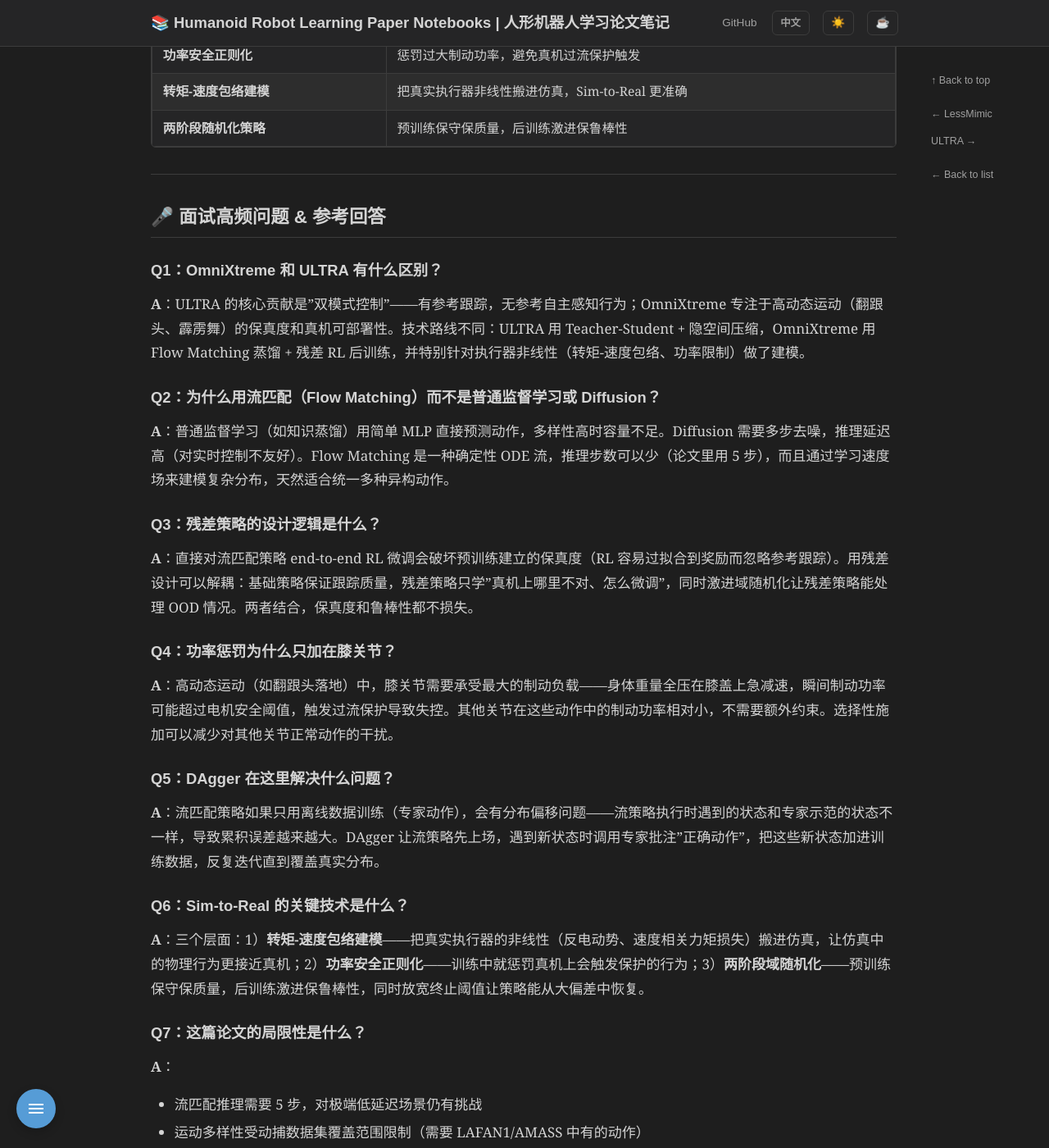
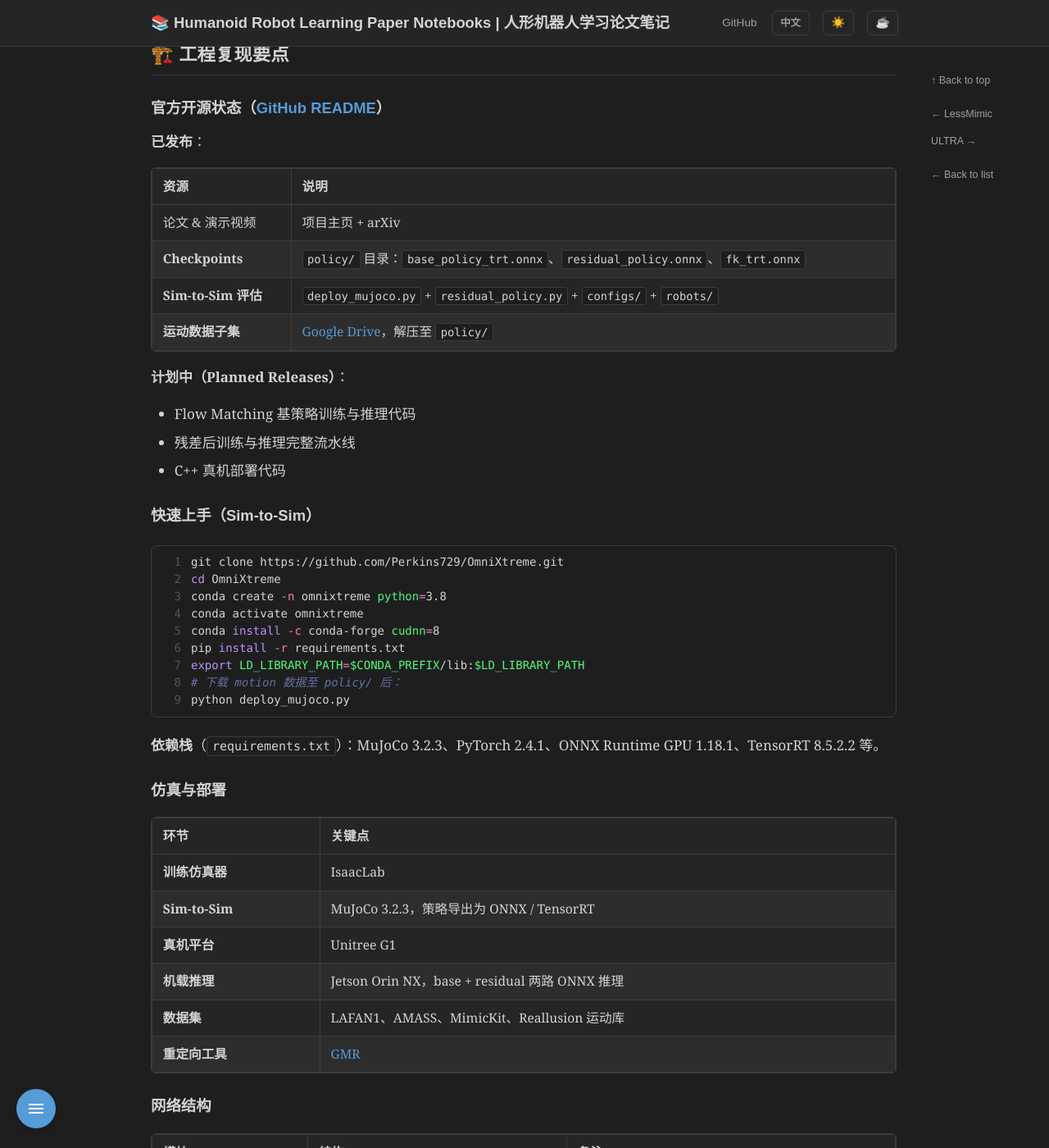
Before and after one commit to ImChong/Humanoid_Robot_Learning_Paper_Notebooks, a Jekyll site: the page built from papers/04_Loco-Manipulation_and_WBC/OmniXtreme_Breaking_the_Generality_Barrier_in_High-Dynamic_Humanoid_Control/OmniXtreme_Breaking_the_Generality_Barrier_in_High-Dynamic_Humanoid_Control.md, in a window 1280 px wide and 1400 px high, scrolled down 7735 px. Shown: the whole window at 82% size. Built offline with Jekyll 4.4.1, drawn with Linux system fonts in a browser that asks for light colours; some of the changed text lies outside the part shown.

Commit message:
docs(OmniXtreme): 同步项目主页与 GitHub 开源信息
- 补充 RSS 2026 收录、项目主页与官方仓库链接
- 新增真机展示清单、消融实验与开源状态（checkpoint / MuJoCo sim-to-sim）
- 完善作者机构、Sim-to-Sim 复现流程与 Q&A
- front matter 添加 zhname，修正 H1 简要描述

Co-authored-by: Chong Liu <chongliu2021@163.com>

````diff
--- a/papers/04_Loco-Manipulation_and_WBC/OmniXtreme_Breaking_the_Generality_Barrier_in_High-Dynamic_Humanoid_Control/OmniXtreme_Breaking_the_Generality_Barrier_in_High-Dynamic_Humanoid_Control.md
+++ b/papers/04_Loco-Manipulation_and_WBC/OmniXtreme_Breaking_the_Generality_Barrier_in_High-Dynamic_Humanoid_Control/OmniXtreme_Breaking_the_Generality_Barrier_in_High-Dynamic_Humanoid_Control.md
@@ -2,11 +2,12 @@
 layout: paper
 paper_order: 12
 title: "OmniXtreme: Breaking the Generality Barrier in High-Dynamic Humanoid Control"
+zhname: "OmniXtreme：突破高动态人形控制的通用性壁垒"
 category: "Loco-Manipulation and WBC"
 ---
 
 # OmniXtreme: Breaking the Generality Barrier in High-Dynamic Humanoid Control
-**突破高动态人形机器人控制的通用性瓶颈**
+**Flow Matching 蒸馏多专家为统一策略，再叠加执行器感知残差 RL 与功率安全正则，让单一策略在 G1 真机完成翻跟头、霹雳舞等极限全身动作**
 
 > 📅 阅读日期: 2026-03-08
 >
@@ -20,14 +21,19 @@ category: "Loco-Manipulation and WBC"
 |------|------|
 | **arXiv** | [2602.23843](https://arxiv.org/abs/2602.23843) |
 | **PDF** | [下载](https://arxiv.org/pdf/2602.23843) |
+| **项目主页** | [extreme-humanoid.github.io](https://extreme-humanoid.github.io/) |
+| **GitHub** | [Perkins729/OmniXtreme](https://github.com/Perkins729/OmniXtreme) |
+| **收录** | RSS 2026 |
 | **发布时间** | 2026年2月27日（arXiv） |
-| **机构** | BIGAI（北京通用人工智能研究院）、上交大、中科大、宇树科技 |
+| **机构** | BIGAI、BIGAI & 宇树联合实验室、上交大、中科大、宇树科技、华科、北理工 |
 | **实验平台** | Unitree G1 人形机器人 |
-| **部署硬件** | 机载 NVIDIA Jetson Orin NX |
-| **仿真器** | IsaacLab |
+| **部署硬件** | 机载 NVIDIA Jetson Orin NX（推理全 onboard、实时） |
+| **训练仿真器** | IsaacLab |
+| **Sim-to-Sim 验证** | MuJoCo 3.2.3（`deploy_mujoco.py`） |
 
-**作者**: Yunshen Wang\*, Shaohang Zhu\*, …
-**通讯作者**: Baoxiong Jia, Siyuan Huang（BIGAI & 宇树科技联合实验室）
+**作者**: Yunshen Wang\*¹'²'³, Shaohang Zhu\*¹'²'⁴, Peiyuan Zhi¹'², Yuhan Li¹'²'⁶, Jiaxin Li¹'²'⁷, Yong-Lu Li³, Yuchen Xiao⁵, Xingxing Wang⁵, Baoxiong Jia†¹'², Siyuan Huang†¹'²
+**机构编号**: ¹ BIGAI · ² BIGAI & Unitree 联合实验室 · ³ 上海交大 · ⁴ 中科大 · ⁵ 宇树科技 · ⁶ 华科 · ⁷ 北理工
+**通讯作者**: Baoxiong Jia, Siyuan Huang
 
 ---
 
@@ -217,14 +223,78 @@ $$\tau_{\max,0} = \begin{cases} \tau_{y1}, & v \cdot \tau_{\text{in}} > 0 & \tex
 
 ---
 
+## 🎬 真机展示能力（统一策略）
+
+项目主页 [Behavior Gallery](https://extreme-humanoid.github.io/) 展示了**单一统一策略**在 G1 真机上完成的极限动作，包括但不限于：
+
+| 类别 | 代表动作 |
+|------|----------|
+| **Breaking / B-boy** | 连续后手翻、长段霹雳舞、Thomas flare、backspin |
+| **体操 / 特技** | Webster flip（连续 5 次）、侧手翻、空翻侧手翻、自行车踢 |
+| **武术 / 踢技** | Spinkick、butterfly kick |
+| **基础高动态** | 前滚翻、后滚翻、交替手枪深蹲、倒立行走 |
+| **补充 demo** | 攻击连招、俯卧撑、被击倒后恢复、滚翻-空翻组合 |
+
+> 项目主页强调：推理 pipeline **全 onboard、实时执行**，无需外部算力或遥操介入。
+
+---
+
+## 🧪 消融实验（项目主页）
+
+| 组件 | 作用 |
+|------|------|
+| **Power-Safety Regularization** | 显式惩罚过大负关节功率，防止高动态制动时能量吸收过载、触发过流保护 |
+| **Motor Characteristic Modeling** | 在仿真中建模真实电机转矩-速度包络（含反电动势），缩小 sim-to-real 差距 |
+
+两者共同构成「执行器感知后训练」的核心工程贡献；去掉任一项，真机高动态动作（尤其落地制动）成功率显著下降。
+
+---
+
 ## 🏗️ 工程复现要点
 
-### 仿真环境
-- **训练仿真器**: IsaacLab
-- **真机平台**: Unitree G1
-- **机载推理**: NVIDIA Jetson Orin NX
-- **数据集**: LAFAN1、AMASS、MimicKit、Reallusion 运动库
-- **重定向工具**: GMR
+### 官方开源状态（[GitHub README](https://github.com/Perkins729/OmniXtreme)）
+
+**已发布**：
+
+| 资源 | 说明 |
+|------|------|
+| 论文 & 演示视频 | 项目主页 + arXiv |
+| **Checkpoints** | `policy/` 目录：`base_policy_trt.onnx`、`residual_policy.onnx`、`fk_trt.onnx` |
+| **Sim-to-Sim 评估** | `deploy_mujoco.py` + `residual_policy.py` + `configs/` + `robots/` |
+| **运动数据子集** | [Google Drive](https://drive.google.com/file/d/1-LXEmUfW80BXYQ0tAZx341PzY8u14Z9Q/view?usp=sharing)，解压至 `policy/` |
+
+**计划中（Planned Releases）**：
+
+- Flow Matching 基策略训练与推理代码
+- 残差后训练与推理完整流水线
+- C++ 真机部署代码
+
+### 快速上手（Sim-to-Sim）
+
+```bash
+git clone https://github.com/Perkins729/OmniXtreme.git
+cd OmniXtreme
+conda create -n omnixtreme python=3.8
+conda activate omnixtreme
+conda install -c conda-forge cudnn=8
+pip install -r requirements.txt
+export LD_LIBRARY_PATH=$CONDA_PREFIX/lib:$LD_LIBRARY_PATH
+# 下载 motion 数据至 policy/ 后：
+python deploy_mujoco.py
+```
+
+**依赖栈**（`requirements.txt`）：MuJoCo 3.2.3、PyTorch 2.4.1、ONNX Runtime GPU 1.18.1、TensorRT 8.5.2.2 等。
+
+### 仿真与部署
+
+| 环节 | 关键点 |
+|------|--------|
+| **训练仿真器** | IsaacLab |
+| **Sim-to-Sim** | MuJoCo 3.2.3，策略导出为 ONNX / TensorRT |
+| **真机平台** | Unitree G1 |
+| **机载推理** | Jetson Orin NX，base + residual 两路 ONNX 推理 |
+| **数据集** | LAFAN1、AMASS、MimicKit、Reallusion 运动库 |
+| **重定向工具** | [GMR](../../02_Motion_Retargeting/Retargeting_Matters__General_Motion_Retargeting_for_Humanoid_Motion_Tracking/Retargeting_Matters__General_Motion_Retargeting_for_Humanoid_Motion_Tracking.md) |
 
 ### 网络结构
 
@@ -232,7 +302,7 @@ $$\tau_{\max,0} = \begin{cases} \tau_{y1}, & v \cdot \tau_{\text{in}} > 0 & \tex
 |------|------|------|
 | **专家策略（Teacher）** | MLP [512, 256, 128]，Actor-Critic 分离 | PPO 训练，每运动一个 |
 | **流匹配策略（预训练）** | Transformer + flow head | 统一策略，DAgger 蒸馏 |
-| **残差策略（后训练）** | MLP，PPO 训练 | 输入包含 $a_{\text{flow}}$ |
+| **残差策略（后训练）** | MLP，PPO 训练 | 输入包含 $a_{\text{flow}}$；仓库提供 `residual_policy.onnx` |
 
 ### 训练流程
 1. **Per-expert PPO**：每个运动单独训专家策略，保守随机化
@@ -283,13 +353,18 @@ $$\tau_{\max,0} = \begin{cases} \tau_{y1}, & v \cdot \tau_{\text{in}} > 0 & \tex
 
 **A**：三个层面：1）**转矩-速度包络建模**——把真实执行器的非线性（反电动势、速度相关力矩损失）搬进仿真，让仿真中的物理行为更接近真机；2）**功率安全正则化**——训练中就惩罚真机上会触发保护的行为；3）**两阶段域随机化**——预训练保守保质量，后训练激进保鲁棒性，同时放宽终止阈值让策略能从大偏差中恢复。
 
-### Q7：这篇论文的局限性是什么？
+### Q7：官方代码开源到什么程度？能复现真机吗？
+
+**A**：截至 2026 年 6 月，[Perkins729/OmniXtreme](https://github.com/Perkins729/OmniXtreme) 已放出预训练 checkpoint（base + residual ONNX/TensorRT）、MuJoCo sim-to-sim 评估脚本 `deploy_mujoco.py` 和运动数据子集；**训练代码与 C++ 真机部署尚在 Planned Releases**。因此当前可直接在 MuJoCo 里验证统一策略的高动态跟踪效果，完整训练流水线和真机部署需等待后续释出。
+
+### Q8：这篇论文的局限性是什么？
 
 **A**：
 - 流匹配推理需要 5 步，对极端低延迟场景仍有挑战
 - 运动多样性受动捕数据集覆盖范围限制（需要 LAFAN1/AMASS 中有的动作）
 - 残差策略的修正幅度有上限，极端情况下（动作偏差过大）可能修正不回来
 - 实机实验以展示性动作为主，操作任务的泛化未系统评估
+- 训练代码尚未完全开源，社区暂无法从零复现完整两阶段流水线
 
 ---
 
@@ -303,6 +378,18 @@ $$\tau_{\max,0} = \begin{cases} \tau_{y1}, & v \cdot \tau_{\text{in}} > 0 & \tex
 
 ---
 
+## 📎 参考来源
+
+- arXiv 论文页：[https://arxiv.org/abs/2602.23843](https://arxiv.org/abs/2602.23843)
+- PDF：[https://arxiv.org/pdf/2602.23843](https://arxiv.org/pdf/2602.23843)
+- 项目主页：[https://extreme-humanoid.github.io/](https://extreme-humanoid.github.io/)
+- 官方源码：[https://github.com/Perkins729/OmniXtreme](https://github.com/Perkins729/OmniXtreme)
+- 运动数据子集：[Google Drive](https://drive.google.com/file/d/1-LXEmUfW80BXYQ0tAZx341PzY8u14Z9Q/view?usp=sharing)
+
+> 📝 **备注**：本笔记 2026-06-29 根据项目主页与 GitHub README 更新开源状态、RSS 2026 收录、真机展示清单与 Sim-to-Sim 复现流程。具体网络超参、loss 权重与训练步数以 arXiv PDF 为准；训练代码释出后需再核对 README。
+
+---
+
 ## 💬 讨论记录
 
 > 此部分在阅读讨论后更新
````
Also changed, not shown: _data/papers.json.
